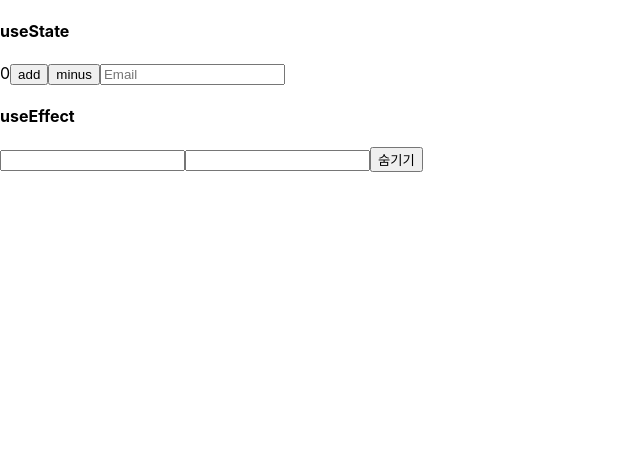
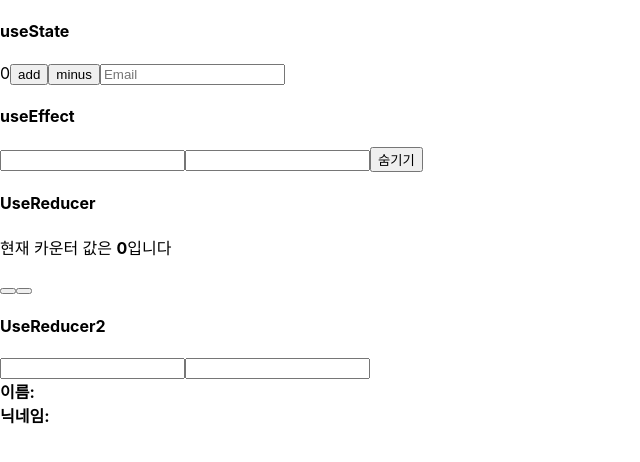
Before and after one commit to fireyw/react_hooks, a React (Create React App) app: page / in a window 1280 px wide. Shown: the top 462 px of the page, without its empty margins (0-640 px from the left). Built offline with nearby package versions, Linux system fonts and the light colour scheme.

Commit message:
-UseReducer

```diff
--- a/src/App.js
+++ b/src/App.js
@@ -1,6 +1,8 @@
 import React, {useState} from "react";
 import UseState from './components/UseState';
 import UseEffect from './components/UseEffect';
+import UseReducer from './components/UseReducer';
+import UseReducer2 from './components/UseReducer2';
 
 function App() {
 
@@ -10,6 +12,10 @@
             <UseState/>
             <h4>useEffect</h4>
             <UseEffect/>
+            <h4>UseReducer</h4>
+            <UseReducer/>
+            <h4>UseReducer2</h4>
+            <UseReducer2/>
         </div>
     </>)
 
--- /dev/null
+++ b/src/components/UseReducer.js
@@ -0,0 +1,27 @@
+import React, {useReducer} from 'react';
+
+
+function reducer(state, action) {
+    switch (action.type) {
+        case 'INCREMENT':
+            return {value: state.value + 1};
+        case 'DECREMENT':
+            return {value: state.value - 1}
+    }
+}
+
+function UseReducer() {
+    const [state, dispatch]= useReducer(reducer, {value:0});
+
+    return(
+        <div>
+            <p>
+                현재 카운터 값은 <b>{state.value}</b>입니다
+            </p>
+            <button onClick={()=>dispatch({type:'INCREMENT'})}> </button>
+            <button onClick={()=>dispatch({type:'DECREMENT'})}> </button>
+        </div>
+    )
+}
+
+export default UseReducer;
--- /dev/null
+++ b/src/components/UseReducer2.js
@@ -0,0 +1,43 @@
+import React, {useReducer} from 'react';
+
+
+function reducer(state, action) {
+    return {
+        ...state,
+        [action.name]: action.value
+    }
+}
+
+function UseReducer2() {
+    const [state, dispatch] = useReducer(reducer, {
+        name: '',
+        nickname: ''
+    })
+
+    const {name, nickname} = state;
+
+    const onChange = e => {
+        dispatch(e.target);
+    }
+
+    return (
+        <div>
+            <div>
+                <input name="name" value={name} onChange={onChange}/>
+                <input name="nickname" value={nickname} onChange={onChange}/>
+            </div>
+            <div>
+                <div>
+                    <b>이름:</b> {name}
+                </div>
+            </div>
+            <div>
+                <div>
+                    <b>닉네임:</b> {nickname}
+                </div>
+            </div>
+        </div>
+    )
+}
+
+export default UseReducer2;
```
